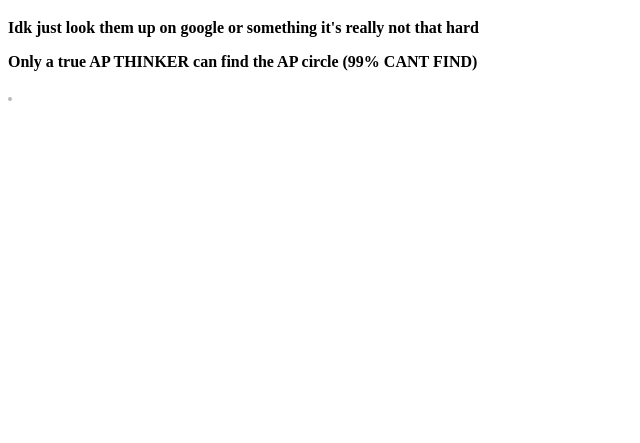
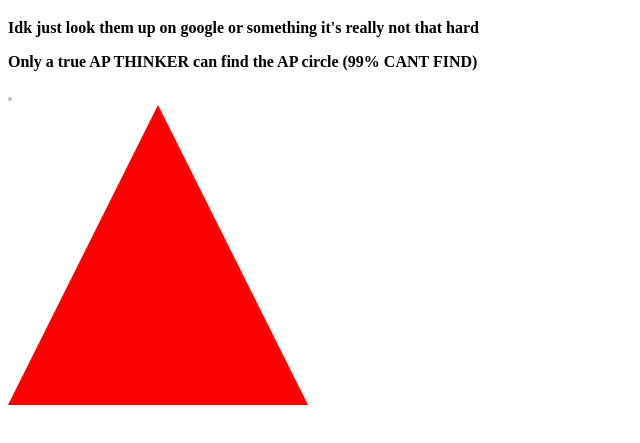
Before and after one commit to CoolestNero/APthinkerLIFE, a plain HTML site: page menu.html in a window 1280 px wide. Shown: the part 61-504 px from the top of the page, without its empty margins (0-640 px from the left). Drawn offline with Linux system fonts and the light colour scheme.

Commit message:
Placement Triangle no link

```diff
--- a/menu.html
+++ b/menu.html
@@ -16,6 +16,16 @@ a {
 }
 </style>
 
+<style>
+.triangle {
+  width: 0;
+  height: 0;
+  border: 150px solid transparent;
+  border-top: 0;
+  border-bottom: 300px solid red;
+}
+</style>
+
 </head>
 <body>
       <h1>AP THINKER WIP</h1>
@@ -31,6 +41,8 @@ a {
 <div style="text-align:center">
   <span class="dot"></span>
 
+
+
   <script>
 
   </script>
@@ -40,5 +52,7 @@ a {
       <p></p>
 
 <a href="./circle.html"></a>
+
+      <div class="triangle"></div>
 </body>
 </html>
```
